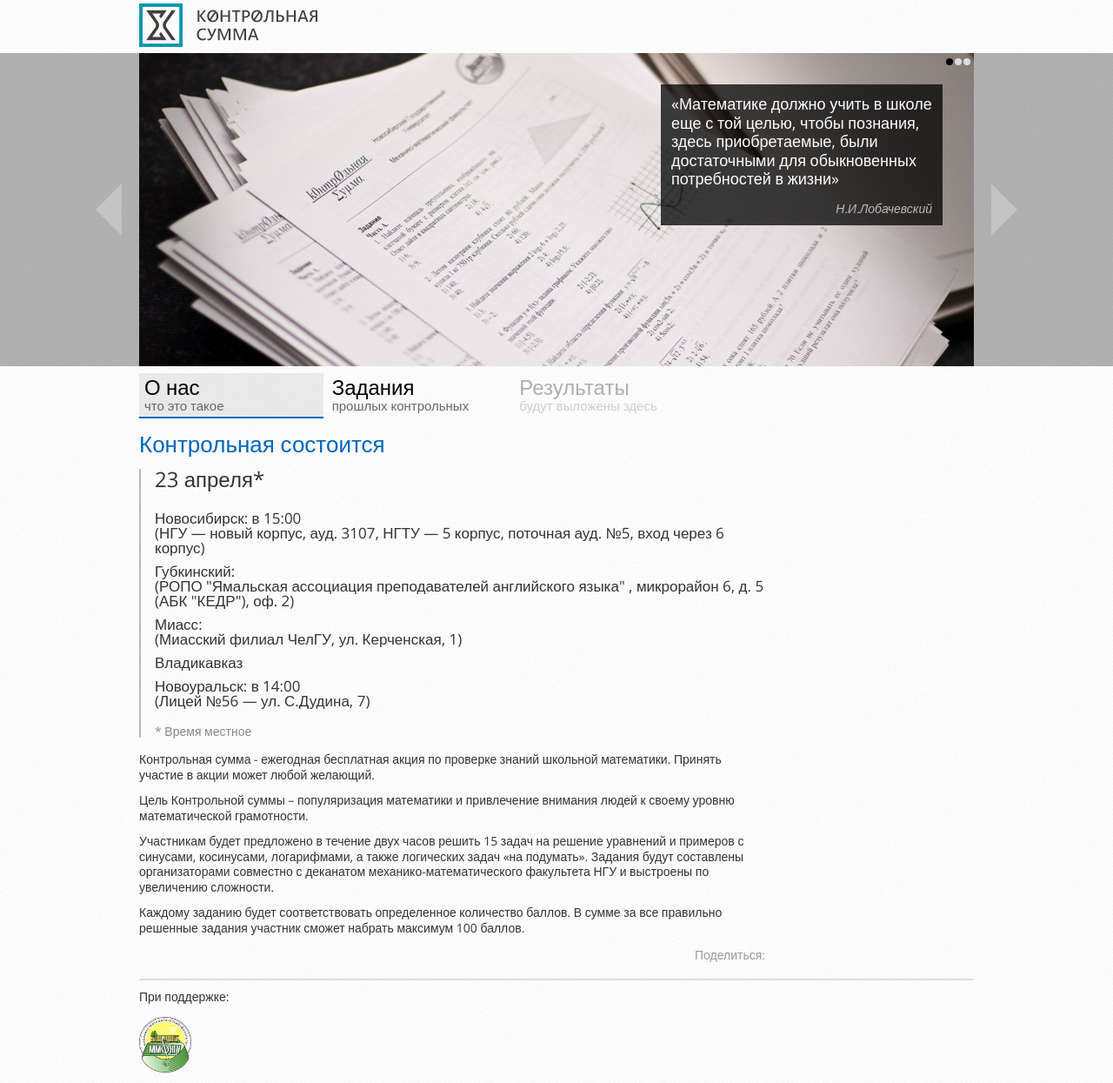
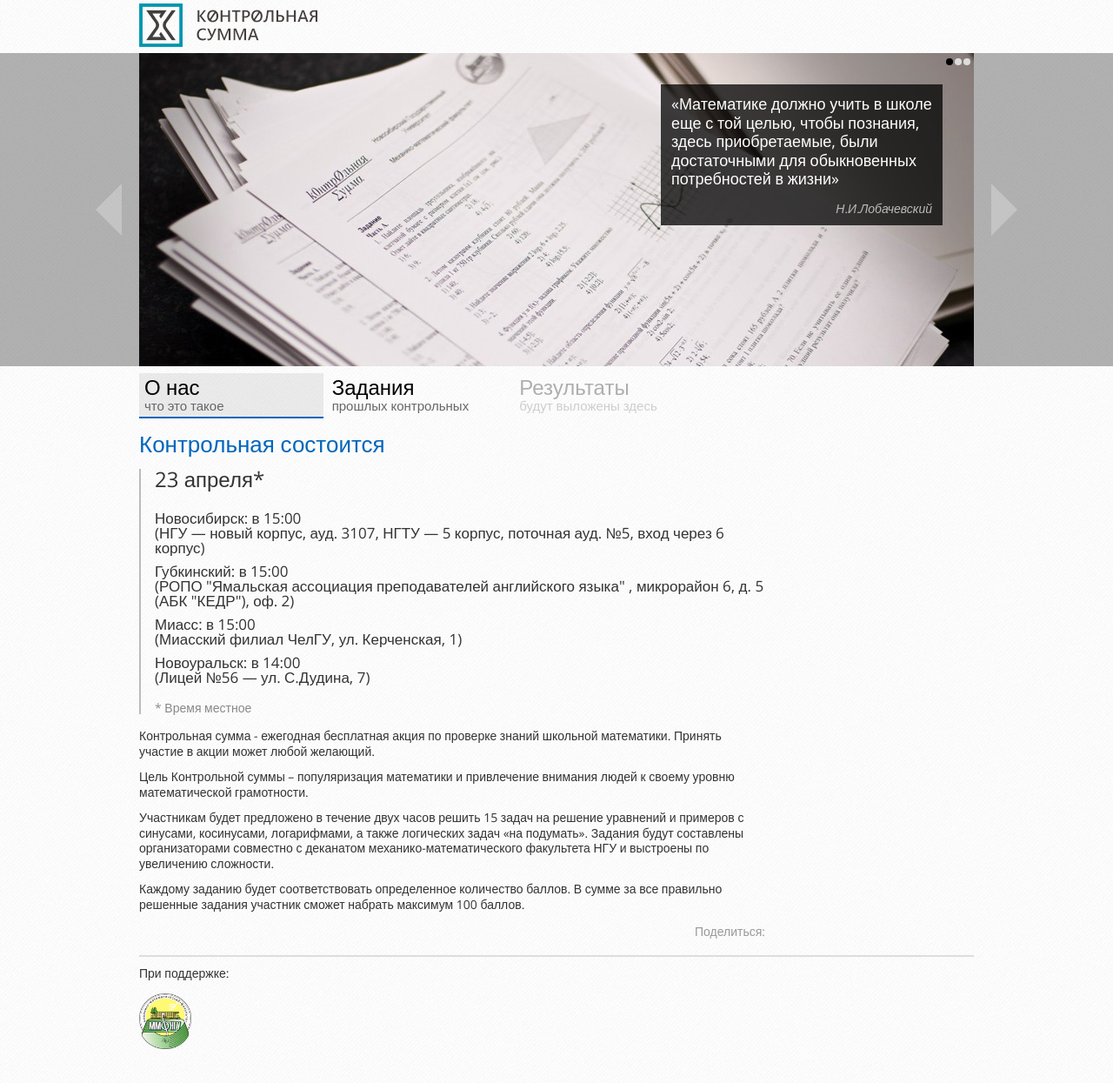
Before and after one commit to kontrsumma/kontrsumma.github.io, a Jekyll site: the page built from index.html, in a window 1280 px wide. Shown: the whole page at 87% size. Built offline with Jekyll 4.4.1, drawn with Linux system fonts in a browser that asks for light colours; nearby versions of some CDN libraries; after the commit the page ends 1218 px from its top, so only the background shows below that.

Commit message:
Update index.html

```diff
--- a/index.html
+++ b/index.html
@@ -17,15 +17,12 @@ description: Контрольная сумма - ежегодная беспла
                 (<span>НГУ</span> — новый корпус, ауд. 3107, <span>НГТУ</span> — 5 корпус, поточная ауд. №5, вход через 6 корпус)
             </p>
             <p>
-                <span>Губкинский</span>: <br>
+                <span>Губкинский</span>: в 15:00<br>
                 (<span>РОПО "Ямальская ассоциация преподавателей английского языка"</span> , микрорайон 6, д. 5 (АБК "КЕДР"), оф. 2)
             </p>
             <p>
-                <span>Миасс</span>: <br>
+                <span>Миасс</span>: в 15:00<br>
                 (<span>Миасский филиал ЧелГУ</span>, ул. Керченская, 1)
-            </p>
-            <p>
-                <span>Владикавказ</span>
             </p>
             <p>
                 <span>Новоуральск</span>: в 14:00<br>
```
